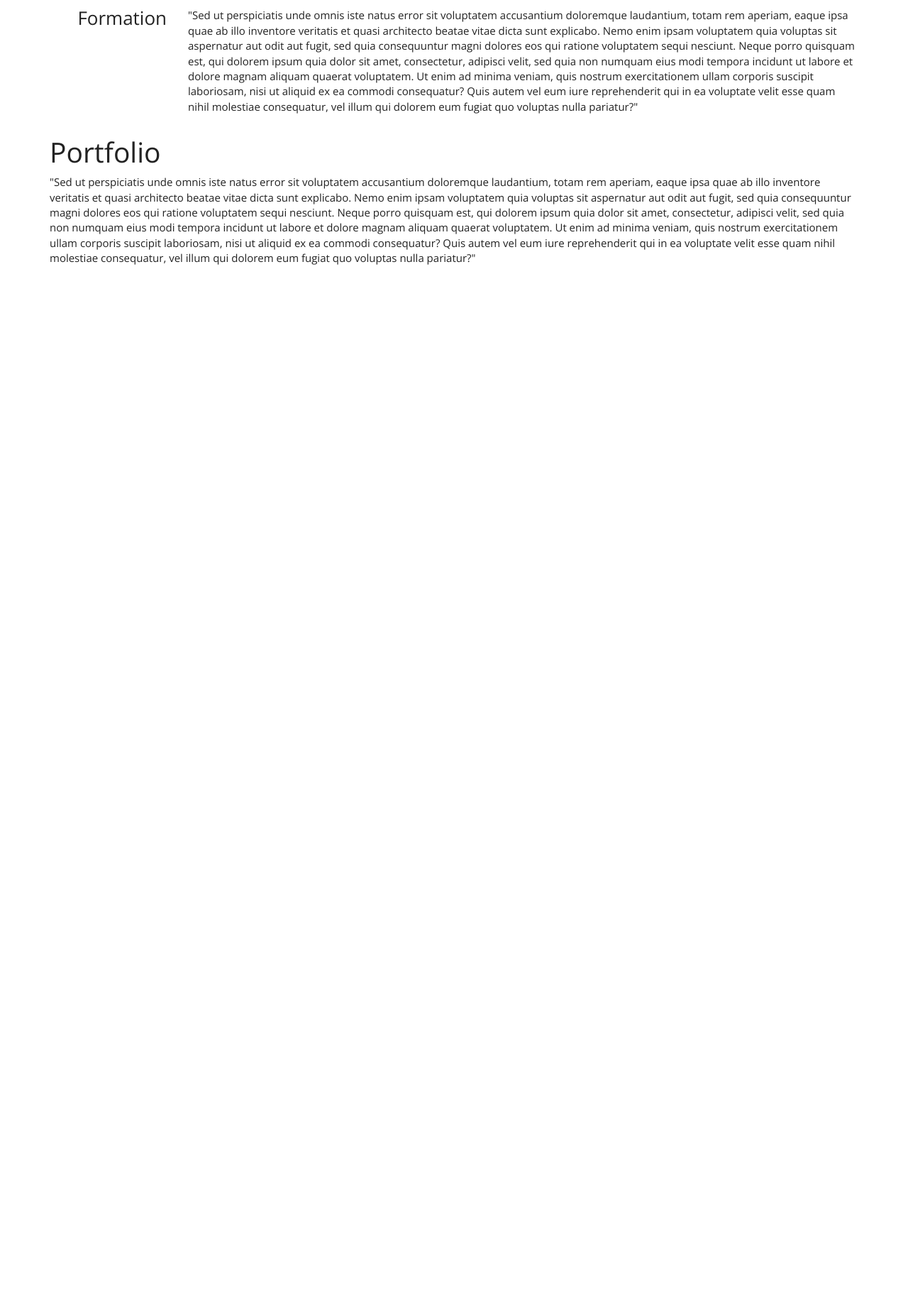
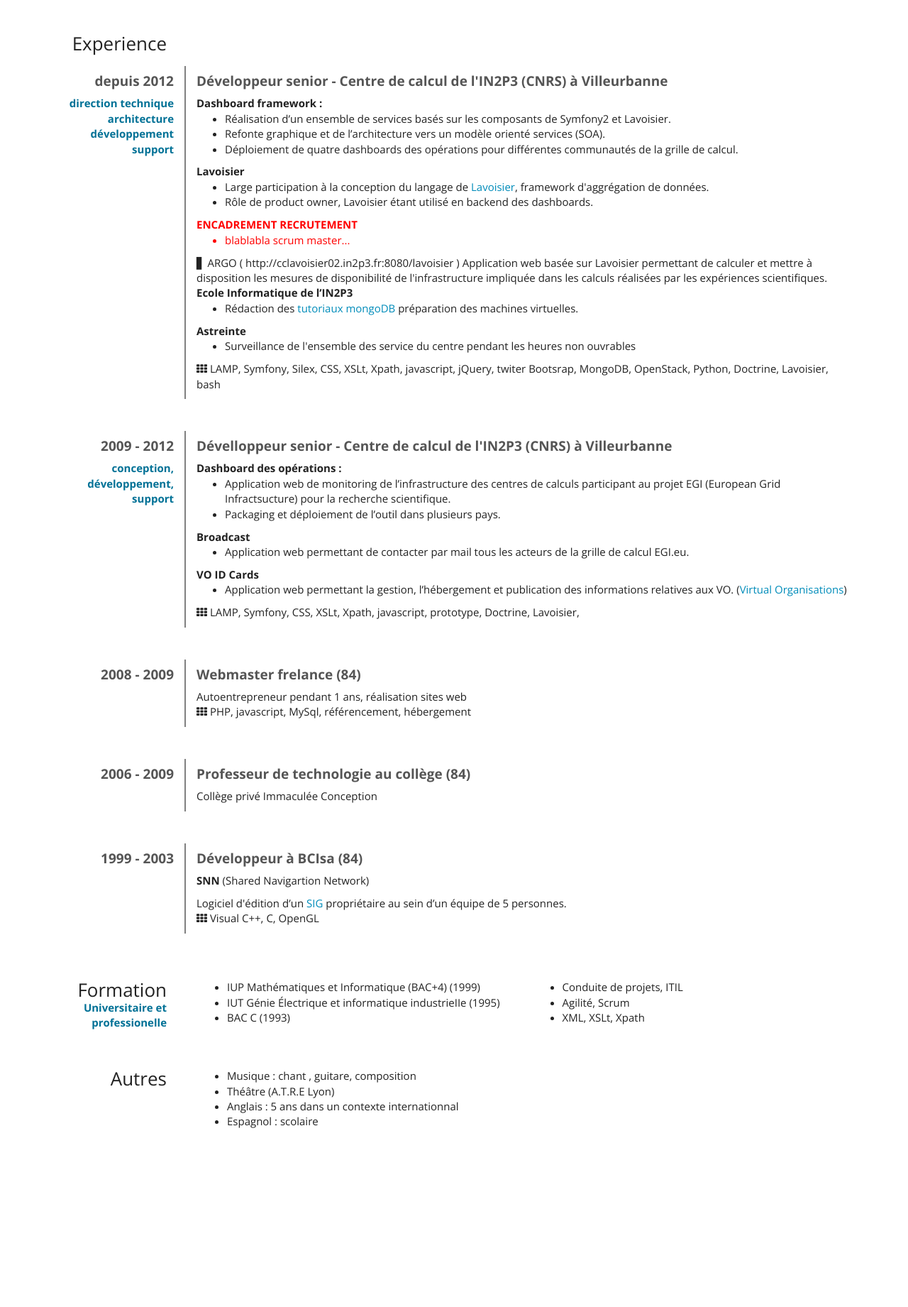
Before and after one commit to casual-web/about-me, a PHP site: template templates/cv.twig in a window 1280 px wide. Shown: the part 551-2392 px from the top of the page at 71% size. Before the commit the page ends 924 px from the top, so only its background shows below. Run offline with PHP 8.4, Linux system fonts and the light colour scheme; the template is opened without the code that fills it, so the values that code supplies are empty; some libraries are stand-ins or nearby versions.

Commit message:
content !!

```diff
--- a/templates/aboutme.twig
+++ b/templates/aboutme.twig
@@ -1,27 +1,30 @@
+<div class="page-header">
+    <h1>Olivier Lequeux<br/><small>Ingénieur informatique // Senior développeur</small></h1>
+</div>
+
+
 <div class="row">
 
-    <div class="col-md-2">
-        <h3>A propos de moi</h3>
+    <div class="col-md-2  section_title">
+        <h3>A propos</h3>
+        <small>Ma vision du métier et quelques infos</small>
     </div>
 
     <div class="col-md-2">
-        <img src="{{ app.request.basepath }}/img/photo_w150.jpg" class="img-rounded">
+        <img src="{{ app.request.basepath }}/img/photo_new_w150.png" class="img-rounded">
     </div>
 
     <div class="col-md-5">
         <p>Etre senior développeur c'est apporter l'experience de la nuance.
-            Créer, bâtir, en sachant, au regard des contraintes doser les efforts de développement d'une équipe, tout en
-            maitrisant la dette technique.
-            S'appuyer sur l'Agilité pour garder le besoin au centre de la dynamique et la communication comme moteur du
-            projet.
-            Enfin, toujours aller vers l'excellence technique en encourageant l'intégration continue.
+            Créer, bâtir, en sachant, au regard des contraintes doser les efforts de développement d'une équipe, en s'appuyant sur l'<a href="http://agilemanifesto.org/iso/fr/principles.html">Agilité</a> pour garder le besoin au centre du projet.
         </p>
+        <p>Depuis 2009, j'évolue au sein de l'équipe responsable du portail des opération de la grille <a href="http://www.egi.eu/">EGI</a>, développé au <a href="http://cc.in2p3.fr/">centre de calcul de l'IN2P3</a>  (CNRS) à Villeurbanne, dans le cadre du projet européen <a href="http://www.egi.eu/about/egi-inspire">EGI Inspire</a>.</p>
     </div>
 
     <div class="col-md-3">
 
         <div id="googlized">
-            <span style="color:#004b63" class="fa fa-linkedin-square"></span>
+            <a href="https://www.linkedin.com/profile/view?id=12103911"><span style="color:#004b63" class="fa fa-linkedin-square"></span></a>
             <span style="color:darkcyan" class="fa fa-facebook-square"></span>
             <span style="color:red" class="fa fa-google-plus-square"></span>
         </div>
--- a/templates/cv.twig
+++ b/templates/cv.twig
@@ -1,11 +1,6 @@
 {% include 'layout.twig' %}
 
 <div class="container">
-
-    <div class="page-header">
-        <h1>Olivier Lequeux<br/><small>Senior développeur</small></h1>
-
-    </div>
 
     <section id="aboutme">
         {% include 'aboutme.twig' %}
@@ -19,7 +14,7 @@
         {% include 'formation.twig' %}
     </section>
 
-    <section id="portfolio">
-        {% include 'portfolio.twig' %}
+    <section id="divers">
+        {% include 'divers.twig' %}
     </section>
 </div>
--- /dev/null
+++ b/templates/divers.twig
@@ -0,0 +1,19 @@
+<div class="row">
+
+    <div class="col-md-2 section_title">
+        <h3>Autres</h3>
+    </div>
+
+    <div class="col-md-10">
+        <div class="col-md-6">
+            <ul>
+               <li> Musique : chant , guitare, composition</li>
+               <li> Théâtre (A.T.R.E Lyon)</li>
+                <li>Anglais : 5 ans dans un contexte internationnal</li>
+                <li>Espagnol : scolaire</li>
+
+            </ul>
+        </div>
+    </div>
+
+</div>
--- a/templates/experience.twig
+++ b/templates/experience.twig
@@ -1,11 +1,127 @@
 <div class="row">
 
-    <div class="col-md-2">
+    <div class="col-md-2 section_title">
         <h3>Experience</h3>
     </div>
 
     <div class="col-md-10">
-        <p>"Sed ut perspiciatis unde omnis iste natus error sit voluptatem accusantium doloremque laudantium, totam rem aperiam, eaque ipsa quae ab illo inventore veritatis et quasi architecto beatae vitae dicta sunt explicabo. Nemo enim ipsam voluptatem quia voluptas sit aspernatur aut odit aut fugit, sed quia consequuntur magni dolores eos qui ratione voluptatem sequi nesciunt. Neque porro quisquam est, qui dolorem ipsum quia dolor sit amet, consectetur, adipisci velit, sed quia non numquam eius modi tempora incidunt ut labore et dolore magnam aliquam quaerat voluptatem. Ut enim ad minima veniam, quis nostrum exercitationem ullam corporis suscipit laboriosam, nisi ut aliquid ex ea commodi consequatur? Quis autem vel eum iure reprehenderit qui in ea voluptate velit esse quam nihil molestiae consequatur, vel illum qui dolorem eum fugiat quo voluptas nulla pariatur?"</p>
+
     </div>
 
 </div>
+
+
+<div class="row sub_section">
+    <div class="col-md-2 section_title">
+        <h4>depuis 2012</h4>
+        <small>direction technique  architecture développement  support</small>
+    </div>
+    <div class="col-md-10 section_comment">
+        <h4>Développeur senior  - Centre de calcul de l'IN2P3 (CNRS) à Villeurbanne</h4>
+        <strong>Dashboard framework :</strong>
+        <ul>
+            <li>Réalisation d’un ensemble de services basés sur les composants de Symfony2 et Lavoisier.</li>
+            <li>Refonte graphique et de l’architecture vers un modèle orienté services (SOA).</li>
+            <li>Déploiement de quatre dashboards des opérations pour différentes communautés de la grille de calcul.
+            </li>
+        </ul>
+
+        <strong>Lavoisier</strong>
+
+        <ul>
+            <li>Large participation à la conception du langage de <a
+                        href="http://software.in2p3.fr/lavoisier">Lavoisier</a>, framework d'aggrégation de données.
+            </li>
+            <li>Rôle de product owner, Lavoisier étant utilisé en backend des dashboards.</li>
+        </ul>
+
+        <div style="color:red">
+        <strong>ENCADREMENT RECRUTEMENT</strong>
+        <ul><li>blablabla scrum master...</li></ul>
+        </div>
+
+        ▋ ARGO ( http://cclavoisier02.in2p3.fr:8080/lavoisier )
+        Application web basée sur Lavoisier permettant de calculer et mettre à disposition les mesures de disponibilité de l'infrastructure impliquée dans les calculs réalisées par les expériences scientifiques.
+
+
+        <strong>Ecole Informatique de l’IN2P3</strong>
+        <ul><li>Rédaction des <a href="forge.in2p3.fr/projects/travaux-pratiques-publics/wiki/MongoDB"/>tutoriaux mongoDB</a> préparation des machines virtuelles.</li></ul>
+
+        <strong>Astreinte</strong>
+        <ul><li>Surveillance de l'ensemble des service du centre pendant les heures non ouvrables</li></ul>
+
+        <i class="fa fa-th"></i> LAMP, Symfony, Silex, CSS, XSLt, Xpath, javascript, jQuery, twiter Bootsrap, MongoDB,
+        OpenStack, Python, Doctrine, Lavoisier, bash</p>
+    </div>
+</div>
+
+
+<div class="row sub_section">
+    <div class="col-md-2 section_title">
+        <h4>2009 - 2012</h4>
+        <small>conception, développement, support</small>
+    </div>
+    <div class="col-md-10 section_comment">
+        <h4>Dévelloppeur senior - Centre de calcul de l'IN2P3 (CNRS) à Villeurbanne</h4>
+        <strong>Dashboard des opérations :</strong>
+        <ul>
+            <li>Application web de monitoring de l’infrastructure des centres de calculs participant au projet EGI
+                (European Grid Infractsucture) pour la recherche scientifique.
+            </li>
+            <li>Packaging et déploiement de l’outil dans plusieurs pays.</li>
+        </ul>
+
+        <strong>Broadcast</strong>
+
+        <ul><li>Application web permettant de contacter par mail tous les acteurs de la grille de calcul EGI.eu.</li></ul>
+        <strong>VO ID Cards</strong>
+
+        <ul>
+            <li>Application web permettant la gestion, l’hébergement et publication des informations relatives aux VO.
+                (<a href="https://www.egi.eu/community/vos">Virtual Organisations</a>)
+            </li>
+        </ul>
+        </p>
+        <i class="fa fa-th"></i> LAMP, Symfony, CSS, XSLt, Xpath, javascript, prototype, Doctrine, Lavoisier, </p>
+    </div>
+</div>
+
+
+<div class="row sub_section">
+    <div class="col-md-2 section_title">
+        <h4>2008 - 2009</h4>
+    </div>
+    <div class="col-md-10 section_comment">
+        <h4>Webmaster frelance (84)</h4>
+
+        <p>Autoentrepreneur pendant 1 ans, réalisation sites web
+            <br/><i class="fa fa-th"></i> PHP, javascript, MySql, référencement, hébergement</p>
+    </div>
+</div>
+
+<div class="row sub_section">
+    <div class="col-md-2 section_title">
+        <h4>2006 - 2009</h4>
+    </div>
+    <div class="col-md-10 section_comment">
+        <h4>Professeur de technologie au collège (84)</h4>
+
+        <p>Collège privé Immaculée Conception</p>
+    </div>
+</div>
+
+
+<div class="row sub_section">
+    <div class="col-md-2 section_title">
+        <h4>1999 - 2003</h4>
+    </div>
+    <div class="col-md-10 section_comment">
+        <h4>Développeur à BCIsa (84)</h4>
+
+        <p><strong>SNN</strong> (Shared Navigartion Network)
+
+        <p>Logiciel d'édition d’un <a href="http://fr.wikipedia.org/wiki/Syst%C3%A8me_d'information_g%C3%A9ographique">SIG</a>
+            propriétaire au sein d’un équipe de 5 personnes.
+            <br/><i class="fa fa-th"></i> Visual C++, C, OpenGL</p>
+    </div>
+</div>
--- a/templates/formation.twig
+++ b/templates/formation.twig
@@ -1,11 +1,25 @@
 <div class="row">
 
-    <div class="col-md-2">
+    <div class="col-md-2 section_title">
         <h3>Formation</h3>
+        <small>Universitaire et professionelle</small>
     </div>
 
     <div class="col-md-10">
-        <p>"Sed ut perspiciatis unde omnis iste natus error sit voluptatem accusantium doloremque laudantium, totam rem aperiam, eaque ipsa quae ab illo inventore veritatis et quasi architecto beatae vitae dicta sunt explicabo. Nemo enim ipsam voluptatem quia voluptas sit aspernatur aut odit aut fugit, sed quia consequuntur magni dolores eos qui ratione voluptatem sequi nesciunt. Neque porro quisquam est, qui dolorem ipsum quia dolor sit amet, consectetur, adipisci velit, sed quia non numquam eius modi tempora incidunt ut labore et dolore magnam aliquam quaerat voluptatem. Ut enim ad minima veniam, quis nostrum exercitationem ullam corporis suscipit laboriosam, nisi ut aliquid ex ea commodi consequatur? Quis autem vel eum iure reprehenderit qui in ea voluptate velit esse quam nihil molestiae consequatur, vel illum qui dolorem eum fugiat quo voluptas nulla pariatur?"</p>
+        <div class="col-md-6">
+            <ul>
+                <li>IUP Mathématiques et Informatique (BAC+4) (1999)</li>
+                <li>IUT Génie Électrique et informatique industrieIIe (1995)</li>
+                <li>BAC C (1993)</li>
+            </ul>
+        </div>
+        <div class="col-md-4">
+            <ul>
+                <li>Conduite de projets, ITIL</li>
+                <li>Agilité, Scrum</li>
+                <li>XML, XSLt, Xpath</li>
+            </ul>
+        </div>
     </div>
 
 </div>
--- a/templates/layout.twig
+++ b/templates/layout.twig
@@ -26,7 +26,7 @@
                 <li class="active"><a href="#aboutme">A propos de moi</a></li>
                 <li><a href="#experience">Experience</a></li>
                 <li><a href="#formation">Formation</a></li>
-                <li><a href="#portfolio">Portfolio</a></li>
+                <li><a href="#divers">Divers</a></li>
             </ul>
         </div>
     </div>
--- a/web/css/main.css
+++ b/web/css/main.css
@@ -1,30 +1,55 @@
+/* ##################### global ##################### */
 .body {
     padding-bottom:900px
-
 }
 
+
+h3 {
+    padding:0;
+    margin:0;
+}
+
+h4 {
+    font-weight:600;
+    color:#555555;
+}
+
+.page-header {
+    text-align:center;
+}
+
+/* ##################### sections ##################### */
 section {
-    padding-top:40px;
-    margin-top:-40px;
+    padding-top:60px;
+    margin:-40px 0 30px 0;
+}
+
+.section_title {
+    text-align:right;
+}
+
+.section_title small {
+    color:#007196;
+    font-weight:bold;
+    font-size: 1em;
+}
+
+.sub_section {
+    margin:18px 0 45px 0;
+}
+
+.sub_section .section_comment {
+    border-left:2px solid gray;
 }
 
 #aboutme {
-    margin-top: 25px;
+    margin-top: 18px;
 }
 
 .menu {
     background-color: inherit;
 }
 
-h3 {
-    padding:0;
-    margin:0;
-    text-align:right;
-}
-
-.page-header {
-    text-align:center;
-}
 
 .side_info {
     margin-bottom:13px
```
